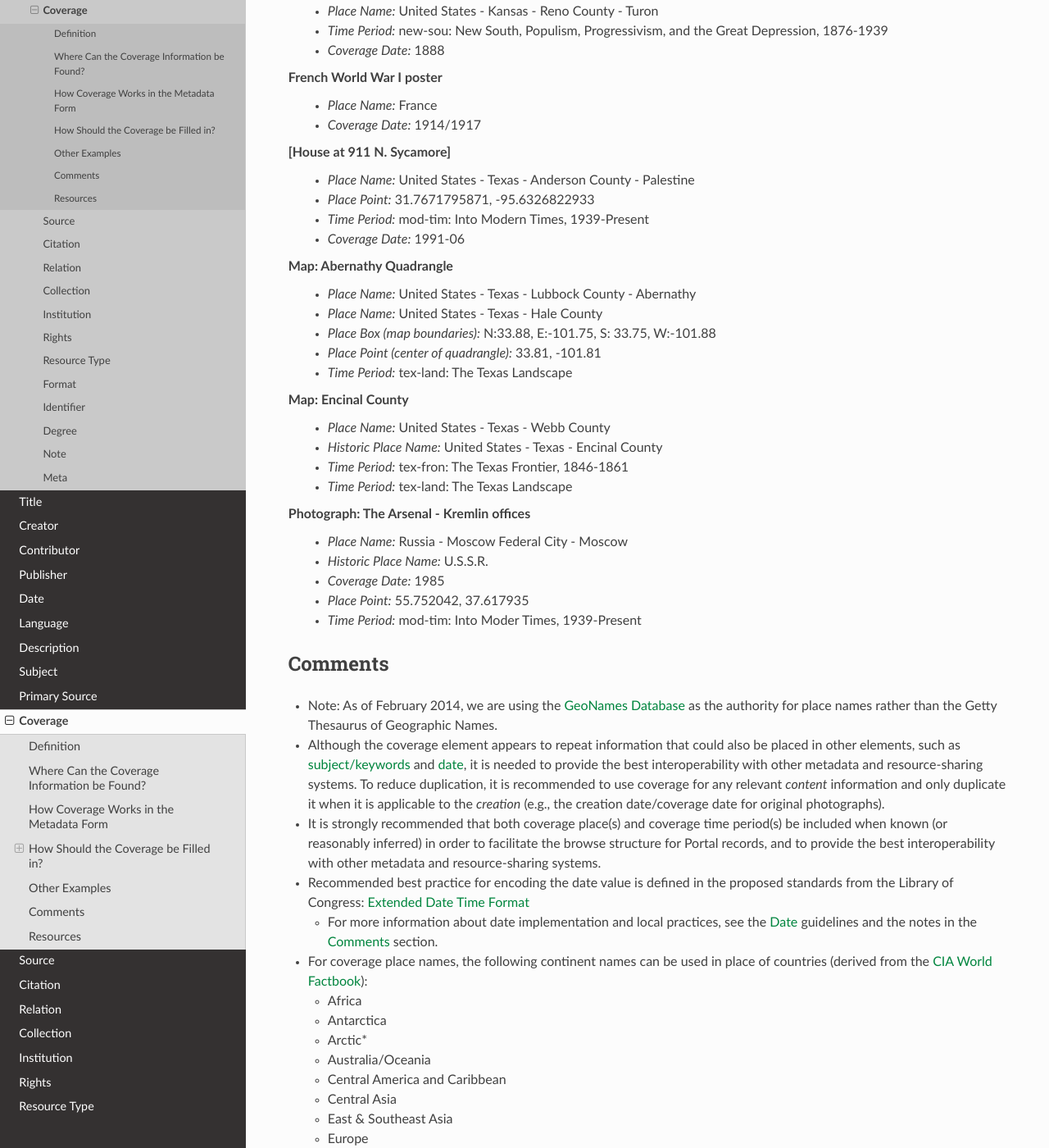
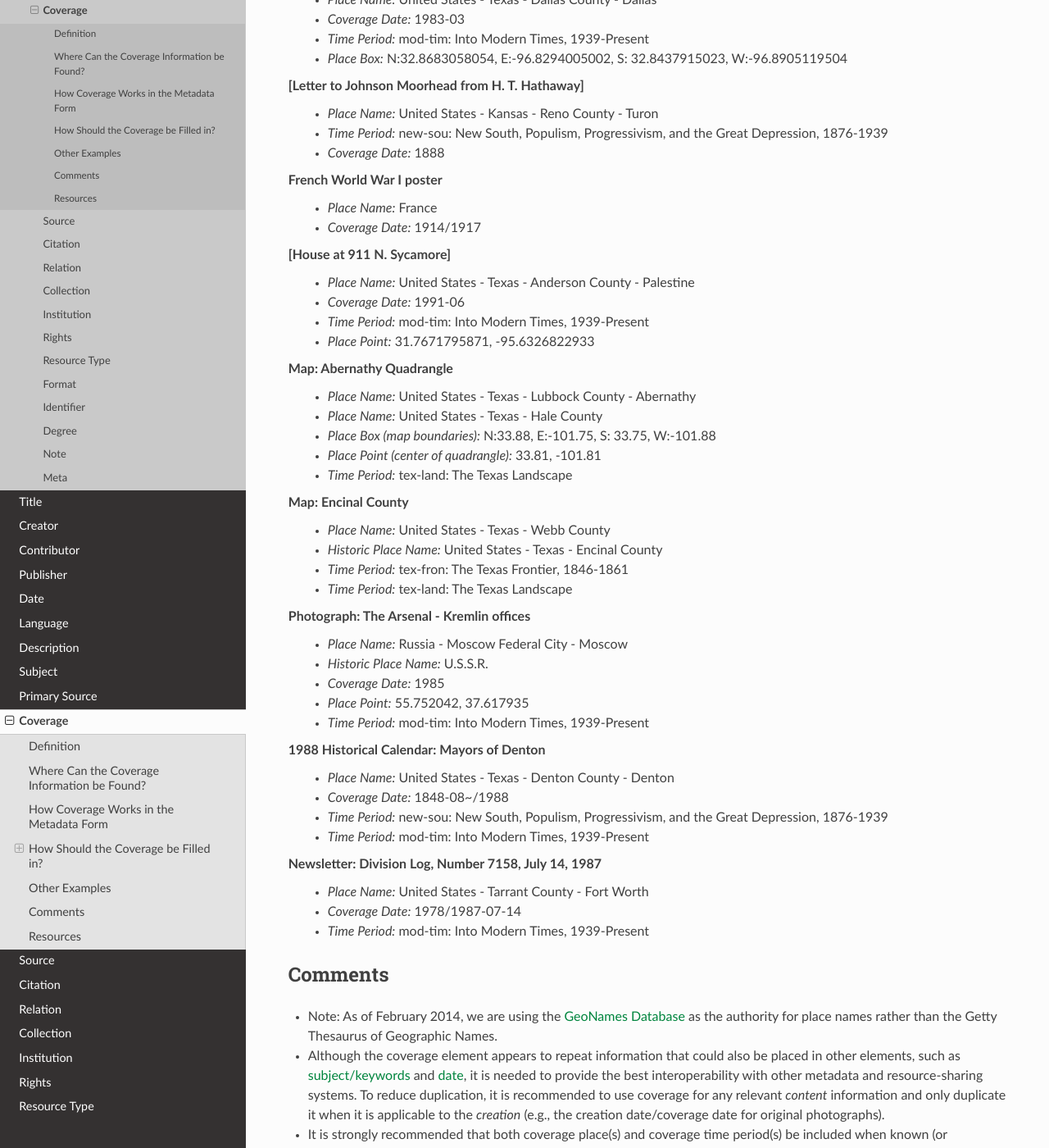
Before and after one commit to unt-libraries/untl-metadata-documentation, a Sphinx documentation site: the page built from docs/fields/coverage.rst, in a window 1280 px wide and 1400 px high, scrolled down 8459 px. Shown: the whole window at 82% size. Built offline with Sphinx 7.4.7 and the Read the Docs theme 2.0.0, drawn with Linux system fonts in a browser that asks for light colours; some of the changed text lies outside the part shown.

Commit message:
Update coverage.rst
Minor clarifications, formatting, fixed typos, added examples

```diff
--- a/docs/fields/coverage.rst
+++ b/docs/fields/coverage.rst
@@ -394,14 +394,16 @@
 +-------------------------------------------------------------------------------+------------------------------------------------+------------------+
 |-  To represent a particular date within a known range, use one-of-a-set       |A photograph taken at an event held September   |[1974-09-12..1974-|
 |   notation                                                                    |12-15, 1974                                     |09-15]            |
+|                                                                               |                                                |                  |
 |   (This generally applies to photos, where the content matches the creation   |                                                |                  |
 |   date)                                                                       |                                                |                  |
 +-------------------------------------------------------------------------------+------------------------------------------------+------------------+
 |-  For multiple (inclusive) dates or date ranges that are *not consecutive*,   |Report documenting data collected in  1900,     |{1900,1950,2000}  |
 |   use multiple date notation with {curly brackets}                            |1950, and 2000                                  |                  |
 |                                                                               +------------------------------------------------+------------------+
-|                                                                               |Thesis comparing various aspects of WWI and WWII|{1914-07..1918-11,|
-|                                                                               |                                                |1939-09..1945-09} |
+|   (This is primarily applicable when it is important to emphasize that the    |Thesis comparing various aspects of WWI and WWII|{1914-07..1918-11,|
+|   content is *only* about multiple separate dates that are significant.  In   |                                                |1939-09..1945-09} |
+|   most cases a general or approximate range is sufficient.)                   |                                                |                  |
 +-------------------------------------------------------------------------------+------------------------------------------------+------------------+
 
 
@@ -417,8 +419,8 @@
 
 Drawing: Bird's eye view of Denton, Denton County, Texas: 1883
    -    *Place Name:* United States - Texas - Denton County - Denton
+   -    *Coverage Date:* 1883
    -    *Time Period:* new-sou: New South, Populism, Progressivism, and the Great Depression, 1876-1939
-   -    *Coverage Date:* 1883
 
 Map: Hispania nova
    -    *Place Name:* Spain
@@ -442,9 +444,9 @@
 
 Map: Bachman Lake Park: Hike and Bike Trail Plan
    -    *Place Name:* United States - Texas - Dallas County - Dallas
+   -    *Coverage Date:* 1983-03
+   -    *Time Period:* mod-tim: Into Modern Times, 1939-Present
    -    *Place Box:* N:32.8683058054, E:-96.8294005002, S: 32.8437915023, W:-96.8905119504
-   -    *Time Period:* mod-tim: Into Modern Times, 1939-Present
-   -    *Coverage Date:* 1983-03
 
 [Letter to Johnson Moorhead from H. T. Hathaway]
    -    *Place Name:* United States - Kansas - Reno County - Turon
@@ -457,9 +459,9 @@
 
 [House at 911 N. Sycamore]
     -   *Place Name:* United States - Texas - Anderson County - Palestine
+    -   *Coverage Date:* 1991-06
+    -   *Time Period:* mod-tim: Into Modern Times, 1939-Present
     -   *Place Point:* 31.7671795871, -95.6326822933
-    -   *Time Period:* mod-tim: Into Modern Times, 1939-Present
-    -   *Coverage Date:* 1991-06
 
 Map: Abernathy Quadrangle
    -    *Place Name:* United States - Texas - Lubbock County - Abernathy
@@ -479,7 +481,18 @@
    -    *Historic Place Name:* U.S.S.R.
    -    *Coverage Date:* 1985
    -    *Place Point:* 55.752042, 37.617935
-   -    *Time Period:* mod-tim: Into Moder Times, 1939-Present
+   -    *Time Period:* mod-tim: Into Modern Times, 1939-Present
+
+1988 Historical Calendar: Mayors of Denton
+   -    *Place Name:* United States - Texas - Denton County - Denton
+   -    *Coverage Date:* 1848-08~/1988
+   -    *Time Period:* new-sou: New South, Populism, Progressivism, and the Great Depression, 1876-1939
+   -    *Time Period:* mod-tim: Into Modern Times, 1939-Present
+
+Newsletter: Division Log, Number 7158, July 14, 1987
+   -    *Place Name:* United States - Tarrant County - Fort Worth
+   -    *Coverage Date:* 1978/1987-07-14
+   -    *Time Period:* mod-tim: Into Modern Times, 1939-Present
 
 
 .. _coverage-comments:
```
